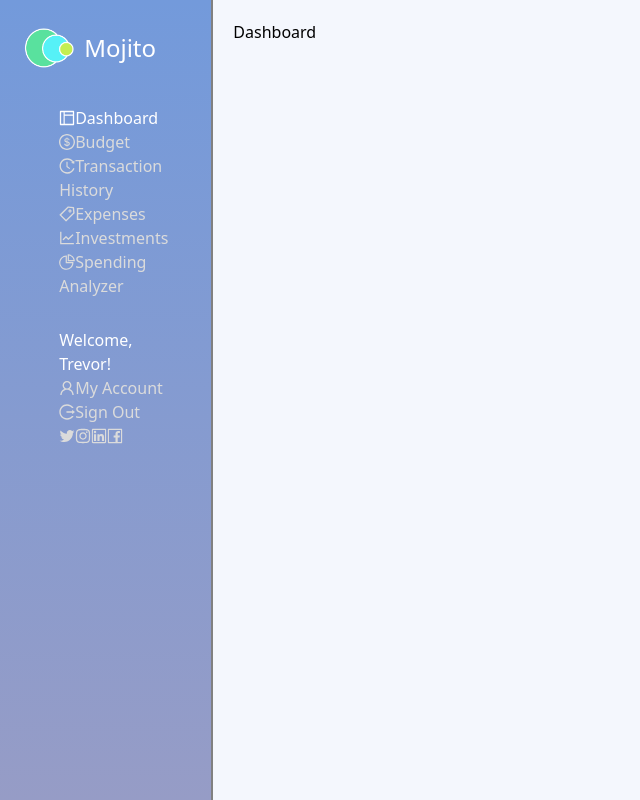
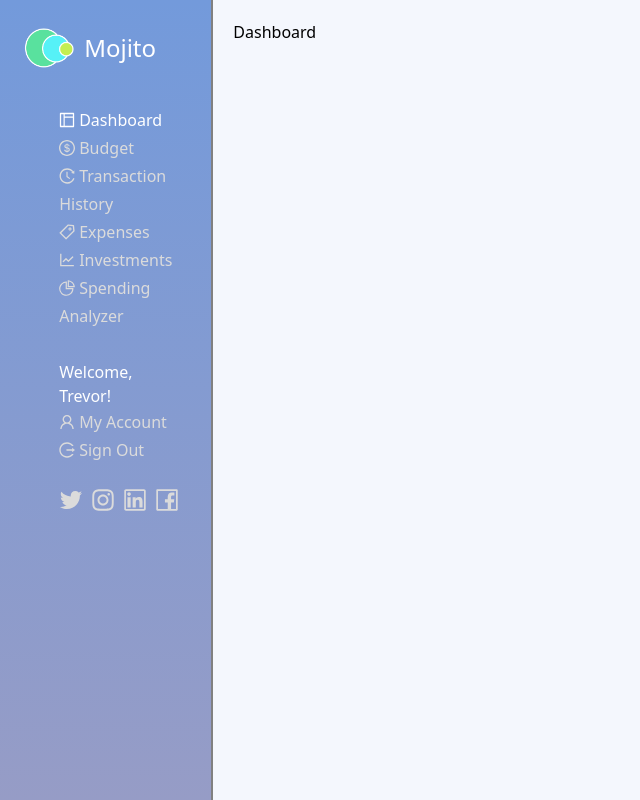
Before and after one commit to Trevor-Fagan/Mojito, a React (Create React App) app in the folder client/: page / in a window 1280 px wide. Shown: the whole page, without its empty margins (0-640 px from the left). Built offline with nearby package versions, Linux system fonts and the light colour scheme.

Commit message:
Updated sidebar link spacing and updated footer icons

```diff
--- a/client/src/components/Sidebar.js
+++ b/client/src/components/Sidebar.js
@@ -15,28 +15,30 @@ const Sidebar = () => {
     <div className='nav_wrapper'>
       <div className='main_nav'>
         <ul>
-          <li><NavLink activeStyle={{color: '#FFF'}} exact to='/'><LayoutOutlined />Dashboard</NavLink></li>
-          <li><NavLink activeStyle={{color: '#FFF'}} to='/budget'><DollarOutlined />Budget</NavLink></li>
-          <li><NavLink activeStyle={{color: '#FFF'}} to='/transaction_history'><HistoryOutlined />Transaction History</NavLink></li>
-          <li><NavLink activeStyle={{color: '#FFF'}} to='/expenses'><TagOutlined />Expenses</NavLink></li>
-          <li><NavLink activeStyle={{color: '#FFF'}} to='/investments'><LineChartOutlined />Investments</NavLink></li>
-          <li><NavLink activeStyle={{color: '#FFF'}} to='/spending_analyzer'><PieChartOutlined />Spending Analyzer</NavLink></li>
+          <li><NavLink activeStyle={{color: '#FFF'}} exact to='/'><LayoutOutlined /><span className='text_icon_padding'>Dashboard</span></NavLink></li>
+          <li><NavLink activeStyle={{color: '#FFF'}} to='/budget'><DollarOutlined /><span className='text_icon_padding'>Budget</span></NavLink></li>
+          <li><NavLink activeStyle={{color: '#FFF'}} to='/transaction_history'><HistoryOutlined /><span className='text_icon_padding'>Transaction History</span></NavLink></li>
+          <li><NavLink activeStyle={{color: '#FFF'}} to='/expenses'><TagOutlined /><span className='text_icon_padding'>Expenses</span></NavLink></li>
+          <li><NavLink activeStyle={{color: '#FFF'}} to='/investments'><LineChartOutlined /><span className='text_icon_padding'>Investments</span></NavLink></li>
+          <li><NavLink activeStyle={{color: '#FFF'}} to='/spending_analyzer'><PieChartOutlined /><span className='text_icon_padding'>Spending Analyzer</span></NavLink></li>
         </ul>
       </div>
 
       <div className='account_info'>
         <p className='selected'>Welcome, Trevor!</p>
         <ul>
-          <li><NavLink activeStyle={{color: '#FFF'}} to='/my_account'><UserOutlined />My Account</NavLink></li>
-          <li><NavLink activeStyle={{color: '#FFF'}} to='/sign_out'><LogoutOutlined />Sign Out</NavLink></li>
+          <li><NavLink activeStyle={{color: '#FFF'}} to='/my_account'><UserOutlined /><span className='text_icon_padding'>My Account</span></NavLink></li>
+          <li><NavLink activeStyle={{color: '#FFF'}} to='/sign_out'><LogoutOutlined /><span className='text_icon_padding'>Sign Out</span></NavLink></li>
         </ul>
       </div>
 
       <div className='footer'>
-        <TwitterOutlined />
-        <InstagramOutlined />
-        <LinkedinOutlined />
-        <FacebookOutlined />
+        <div>
+          <a target='blank' href='http://www.twitter.com/'><TwitterOutlined className='footer_icon' style={{fontSize: '24px', padding: '4px', paddingLeft: '0'}} /></a>
+          <a target='blank' href='http://www.instagram.com/'><InstagramOutlined className='footer_icon' style={{fontSize: '24px', padding: '4px'}} /></a>
+          <a target='blank' href='http://www.linkedin.com/'><LinkedinOutlined className='footer_icon' style={{fontSize: '24px', padding: '4px'}} /></a>
+          <a target='blank' href='http://www.facebook.com/'><FacebookOutlined className='footer_icon' style={{fontSize: '24px', padding: '4px'}} /></a>
+        </div>
       </div>
     </div>
   </div>);
--- a/client/src/styles/Sidebar.css
+++ b/client/src/styles/Sidebar.css
@@ -11,7 +11,15 @@
 }
 
 .sidebar ul li {
+    line-height: 28px;
+}
 
+.sidebar ul li:hover {
+    color: #FFF;
+}
+
+.text_icon_padding {
+    padding-left: 4px;
 }
 
 .logo {
@@ -43,3 +51,11 @@
 .account_info {
     margin-top: 30px;
 }
+
+.footer {
+    margin-top: 20px;
+}
+
+.footer_icon:hover {
+    color: #FFF;
+}
```
